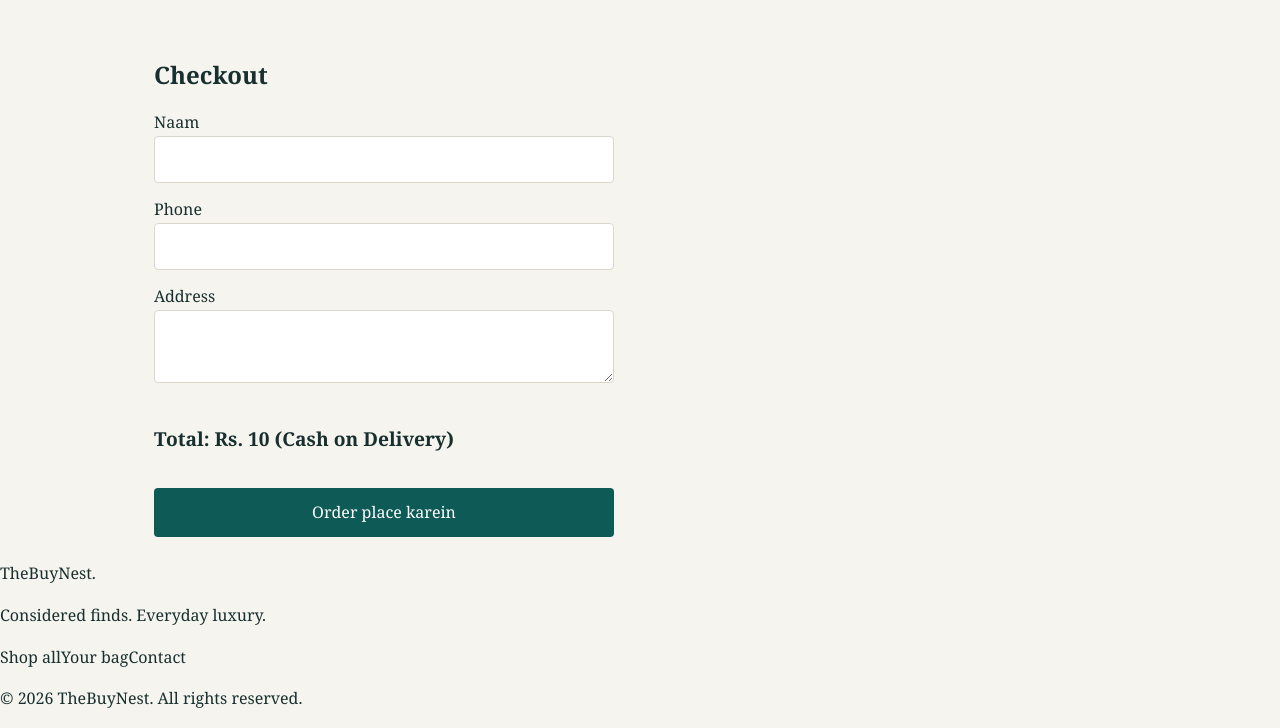
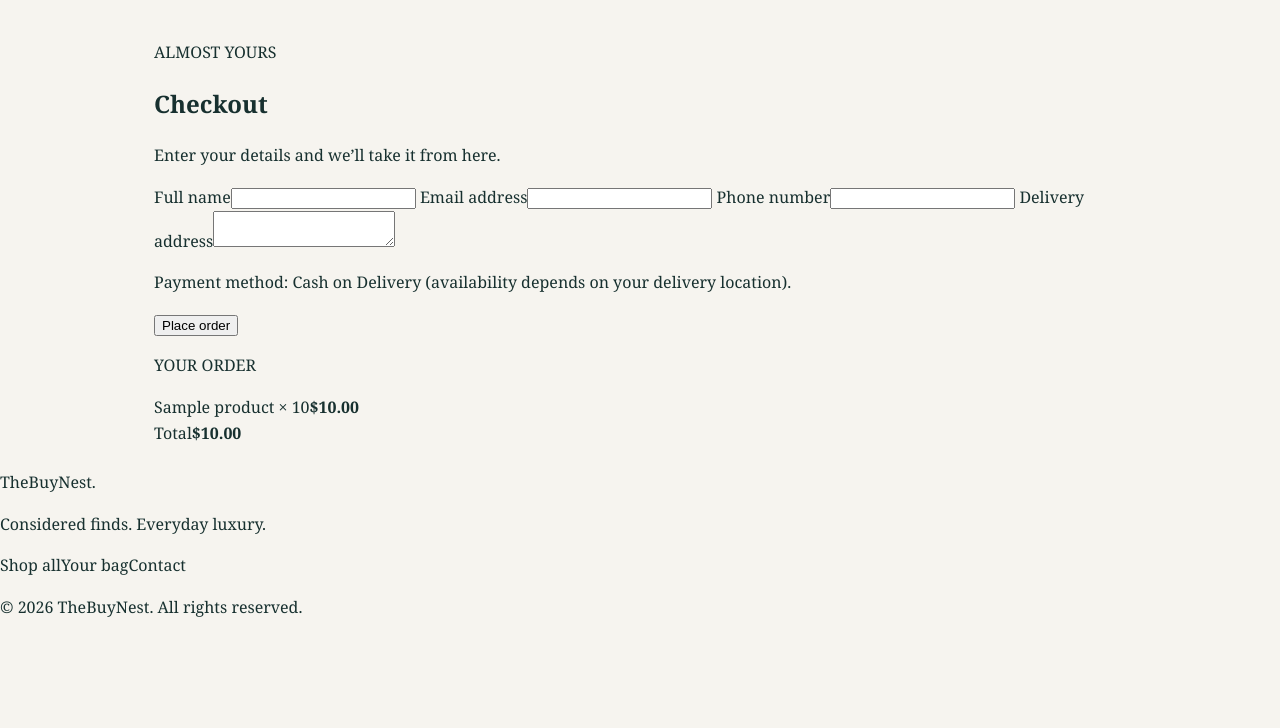
Before and after one commit to code-by-nisa/ecommerce-store-flask, a Flask app: template templates/checkout.html in a window 1280 px wide. Shown: the part 154-882 px from the top of the page. After the commit the page ends 771 px from the top, so only its background shows below. Run offline with Flask 3, Linux system fonts and the light colour scheme; the template is opened without the code that fills it: most values are stand-ins (such as "Sample title", 1, 10 or a date in 2020).

Commit message:
Update checkout form for TheBuyNest and USD

```diff
--- a/templates/checkout.html
+++ b/templates/checkout.html
@@ -1,12 +1,13 @@
 {% extends "base.html" %}
-{% block title %}Checkout{% endblock %}
+{% block title %}Checkout | TheBuyNest{% endblock %}
 {% block content %}
-<h2 class="section-title">Checkout</h2>
-<form method="post" class="form">
-  <label>Naam <input name="name" required></label>
-  <label>Phone <input name="phone" required></label>
-  <label>Address <textarea name="address" required></textarea></label>
-  <p class="total">Total: Rs. {{ total }} (Cash on Delivery)</p>
-  <button class="btn">Order place karein</button>
-</form>
+<section class="page-intro"><p class="eyebrow">ALMOST YOURS</p><h1>Checkout</h1><p>Enter your details and we’ll take it from here.</p></section>
+<div class="checkout-layout"><form method="post" class="checkout-form">
+  <label>Full name<input name="name" autocomplete="name" required></label>
+  <label>Email address<input type="email" name="email" autocomplete="email" required></label>
+  <label>Phone number<input name="phone" autocomplete="tel" required></label>
+  <label>Delivery address<textarea name="address" autocomplete="street-address" required></textarea></label>
+  <p class="payment-note">Payment method: Cash on Delivery (availability depends on your delivery location).</p>
+  <button class="button button-dark button-wide">Place order</button>
+</form><aside class="order-summary"><p class="eyebrow">YOUR ORDER</p>{% for i in items %}<div class="summary-line"><span>{{ i.product.name }} × {{ i.qty }}</span><strong>${{ "%.2f"|format(i.sub) }}</strong></div>{% endfor %}<div class="summary-total"><span>Total</span><strong>${{ "%.2f"|format(total) }}</strong></div></aside></div>
 {% endblock %}
```
